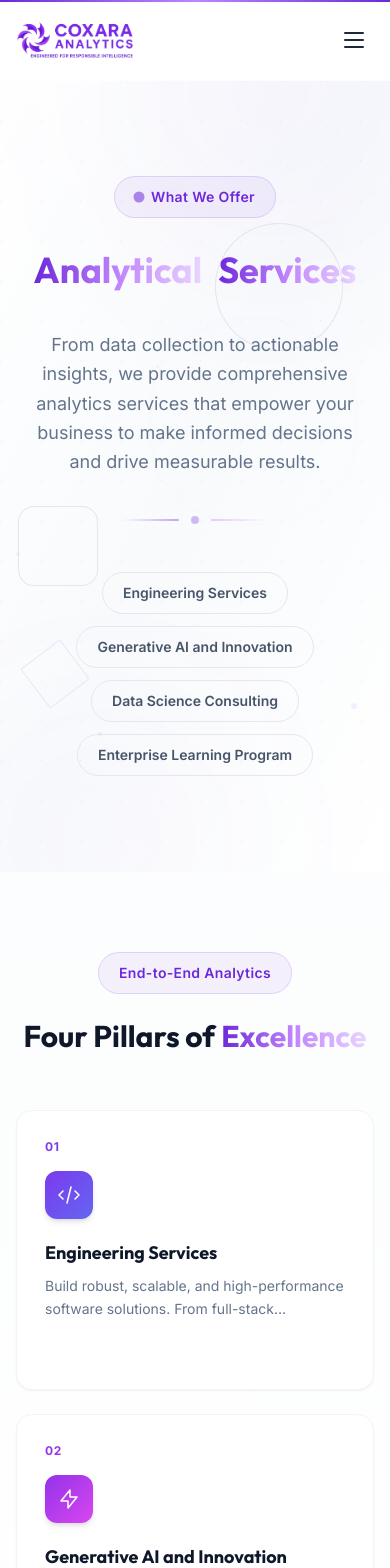
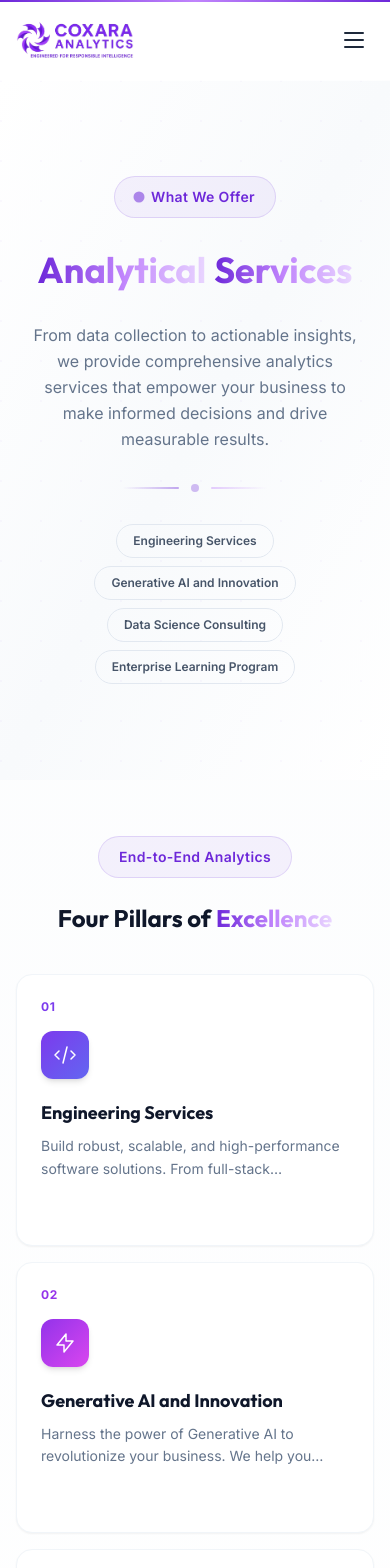
Before and after one commit to chandran65/coxara_analytics, a React (Vite) app in the folder client/: page /services in a window 390 px wide. Shown: the top 1568 px of the page. Built offline with nearby package versions, Linux system fonts and the light colour scheme.

Commit message:
feat: Improve Navbar interaction and enhance ServicesPage layout for better responsiveness

```diff
--- a/client/src/hooks/useScrollPosition.js
+++ b/client/src/hooks/useScrollPosition.js
@@ -8,7 +8,7 @@ export const useScrollPosition = () => {
       setScrollPosition(globalThis.scrollY);
     };
 
-    globalThis.addEventListener("scroll", updatePosition);
+    globalThis.addEventListener("scroll", updatePosition, { passive: true });
     updatePosition();
 
     return () => globalThis.removeEventListener("scroll", updatePosition);
--- a/client/src/pages/ServicesPage.jsx
+++ b/client/src/pages/ServicesPage.jsx
@@ -1,6 +1,7 @@
 import { useRef } from "react";
 import { motion, useScroll, useTransform } from "framer-motion";
 import { Link } from "react-router-dom";
+import { useMediaQuery } from "../hooks/useMediaQuery";
 
 /* ─────────────────────── Service Data ─────────────────────── */
 const services = [
@@ -119,21 +120,21 @@ const ServicesHero = () => {
     <section
       ref={heroRef}
       className="relative w-full overflow-hidden bg-gradient-to-br from-white via-secondary-50 to-white"
-      style={{ marginTop: "80px", minHeight: "calc(100vh - 80px)" }}
+      style={{ marginTop: "80px", minHeight: "min(calc(100vh - 80px), 700px)" }}
     >
       {/* Gradient blobs */}
       <motion.div
-        className="absolute top-[-15%] right-[-5%] w-[55vw] h-[55vw] rounded-full bg-brand-purple/[0.06] blur-[100px]"
+        className="absolute top-[-15%] right-[-5%] w-[55vw] h-[55vw] rounded-full bg-brand-purple/[0.06] blur-[100px] hidden sm:block"
         animate={{ x: [0, -40, 0], y: [0, 30, 0], scale: [1, 1.1, 1] }}
         transition={{ duration: 20, repeat: Infinity, ease: "easeInOut" }}
       />
       <motion.div
-        className="absolute bottom-[-10%] left-[-5%] w-[45vw] h-[45vw] rounded-full bg-brand-accent/[0.05] blur-[90px]"
+        className="absolute bottom-[-10%] left-[-5%] w-[45vw] h-[45vw] rounded-full bg-brand-accent/[0.05] blur-[90px] hidden sm:block"
         animate={{ x: [0, 35, 0], y: [0, -25, 0], scale: [1, 1.08, 1] }}
         transition={{ duration: 16, repeat: Infinity, ease: "easeInOut" }}
       />
       <motion.div
-        className="absolute top-[40%] left-[50%] w-[20vw] h-[20vw] rounded-full bg-brand-glow/[0.04] blur-[70px]"
+        className="absolute top-[40%] left-[50%] w-[20vw] h-[20vw] rounded-full bg-brand-glow/[0.04] blur-[70px] hidden sm:block"
         animate={{ x: [0, 20, 0], y: [0, -15, 0] }}
         transition={{ duration: 12, repeat: Infinity, ease: "easeInOut" }}
       />
@@ -149,7 +150,7 @@ const ServicesHero = () => {
       />
 
       {/* Floating geometry */}
-      <div className="absolute inset-0 pointer-events-none">
+      <div className="absolute inset-0 pointer-events-none hidden sm:block">
         <motion.div
           className="absolute top-[18%] right-[12%] w-32 h-32 border border-brand-purple/10 rounded-full"
           animate={{ rotate: 360 }}
@@ -193,8 +194,12 @@ const ServicesHero = () => {
 
       {/* Hero content */}
       <motion.div
-        className="relative z-10 flex flex-col items-center justify-center px-6 py-24"
-        style={{ y: textY, opacity, minHeight: "calc(100vh - 80px)" }}
+        className="relative z-10 flex flex-col items-center justify-center px-4 sm:px-6 py-16 sm:py-24"
+        style={{
+          y: textY,
+          opacity,
+          minHeight: "min(calc(100vh - 80px), 700px)",
+        }}
       >
         <div className="text-center max-w-5xl mx-auto">
           {/* Badge */}
@@ -215,7 +220,7 @@ const ServicesHero = () => {
           </motion.div>
 
           {/* Word-by-word title */}
-          <h1 className="flex flex-wrap items-center justify-center gap-x-4 gap-y-2 mb-8 pb-1">
+          <h1 className="flex flex-wrap items-center justify-center gap-x-2 sm:gap-x-4 gap-y-1 sm:gap-y-2 mb-6 sm:mb-8 pb-1">
             {words.map((word, i) => (
               <motion.span
                 key={i}
@@ -241,7 +246,7 @@ const ServicesHero = () => {
             initial={{ opacity: 0, y: 20 }}
             animate={{ opacity: 1, y: 0 }}
             transition={{ duration: 0.7, delay: 0.7, ease: [0.16, 1, 0.3, 1] }}
-            className="text-lg sm:text-xl text-secondary-500 max-w-2xl mx-auto leading-relaxed mb-10"
+            className="text-base sm:text-lg md:text-xl text-secondary-500 max-w-2xl mx-auto leading-relaxed mb-8 sm:mb-10 px-2 sm:px-0"
           >
             From data collection to actionable insights, we provide
             comprehensive analytics services that empower your business to make
@@ -265,13 +270,13 @@ const ServicesHero = () => {
             initial={{ opacity: 0, y: 20 }}
             animate={{ opacity: 1, y: 0 }}
             transition={{ duration: 0.6, delay: 1.2, ease: [0.16, 1, 0.3, 1] }}
-            className="flex flex-wrap justify-center gap-3 mt-12"
+            className="flex flex-wrap justify-center gap-2 sm:gap-3 mt-8 sm:mt-12 px-2 sm:px-0"
           >
             {services.map((s) => (
               <a
                 key={s.id}
                 href={`#${s.id}`}
-                className="px-5 py-2.5 rounded-full text-sm font-semibold border border-secondary-200 text-secondary-600 hover:border-brand-purple/40 hover:text-brand-purple hover:bg-brand-purple/[0.04] transition-all duration-300"
+                className="px-4 sm:px-5 py-2 sm:py-2.5 rounded-full text-xs sm:text-sm font-semibold border border-secondary-200 text-secondary-600 hover:border-brand-purple/40 hover:text-brand-purple hover:bg-brand-purple/[0.04] transition-all duration-300"
               >
                 {s.title}
               </a>
@@ -366,8 +371,8 @@ const EngineeringVisual = () => {
   ];
 
   return (
-    <div className="h-72 relative select-none">
-      <div className="flex items-center gap-2 px-4 py-2.5 bg-[#1e1e2e] rounded-t-xl border-b border-white/5">
+    <div className="min-h-[224px] sm:min-h-[288px] relative select-none flex flex-col">
+      <div className="flex items-center gap-2 px-3 sm:px-4 py-2 sm:py-2.5 bg-[#1e1e2e] rounded-t-xl border-b border-white/5">
         <div className="flex gap-1.5">
           <div className="w-2.5 h-2.5 rounded-full bg-rose-400/80" />
           <div className="w-2.5 h-2.5 rounded-full bg-amber-400/80" />
@@ -380,7 +385,7 @@ const EngineeringVisual = () => {
           TypeScript
         </span>
       </div>
-      <div className="bg-[#1a1a2e] rounded-b-xl p-4 font-mono text-[11px] leading-[1.85] overflow-hidden h-[calc(100%-36px)]">
+      <div className="bg-[#1a1a2e] rounded-b-xl p-3 sm:p-4 font-mono text-[10px] sm:text-[11px] leading-[1.85] overflow-hidden flex-1">
         {codeLines.map((line, i) => (
           <motion.div
             key={i}
@@ -418,8 +423,8 @@ const EngineeringVisual = () => {
 
 /* ── Gen AI: Chat Interface Mockup ── */
 const GenAIVisual = () => (
-  <div className="h-72 relative flex flex-col select-none">
-    <div className="flex items-center gap-2 px-4 py-2.5 border-b border-secondary-100">
+  <div className="min-h-[224px] sm:min-h-[288px] relative flex flex-col select-none">
+    <div className="flex items-center gap-2 px-3 sm:px-4 py-2 sm:py-2.5 border-b border-secondary-100">
       <div className="w-6 h-6 bg-gradient-to-br from-purple-500 to-fuchsia-500 rounded-lg flex items-center justify-center">
         <svg
           className="w-3.5 h-3.5 text-white"
@@ -548,8 +553,8 @@ const DataScienceVisual = () => {
   const bars = [42, 68, 55, 82, 60, 88, 72, 78, 50, 92, 65, 85];
 
   return (
-    <div className="h-72 relative flex flex-col select-none">
-      <div className="flex items-center justify-between px-4 py-2.5 border-b border-secondary-100">
+    <div className="min-h-[224px] sm:min-h-[288px] relative flex flex-col select-none">
+      <div className="flex items-center justify-between px-3 sm:px-4 py-2 sm:py-2.5 border-b border-secondary-100">
         <div className="flex items-center gap-2">
           <div className="w-2 h-2 rounded-full bg-brand-purple" />
           <span className="text-[10px] font-bold text-secondary-400 uppercase tracking-wider">
@@ -595,7 +600,7 @@ const DataScienceVisual = () => {
         ))}
       </div>
 
-      <div className="flex items-end gap-[5px] flex-1 px-4 pb-1">
+      <div className="flex items-end gap-[5px] h-24 sm:h-32 px-4 pb-1">
         {bars.map((h, i) => (
           <motion.div
             key={i}
@@ -653,8 +658,8 @@ const TrainingVisual = () => {
   ];
 
   return (
-    <div className="h-72 relative flex flex-col select-none">
-      <div className="flex items-center gap-2 px-5 py-2.5 border-b border-secondary-100">
+    <div className="min-h-[224px] sm:min-h-[288px] relative flex flex-col select-none">
+      <div className="flex items-center gap-2 px-4 sm:px-5 py-2 sm:py-2.5 border-b border-secondary-100">
         <div className="w-2 h-2 rounded-full bg-brand-purple" />
         <span className="text-[10px] font-bold text-secondary-400 uppercase tracking-wider">
           Learning Path
@@ -737,11 +742,11 @@ const ServiceVisual = ({ service, index }) => {
   };
 
   return (
-    <div className="relative">
+    <div className="relative py-2">
       {/* Tilted accent background */}
       <motion.div
-        initial={{ opacity: 0, scale: 0.8, rotate: isEven ? -6 : 6 }}
-        whileInView={{ opacity: 1, scale: 1, rotate: isEven ? -3 : 3 }}
+        initial={{ opacity: 0, scale: 0.8, rotate: isEven ? -4 : 4 }}
+        whileInView={{ opacity: 1, scale: 1, rotate: isEven ? -2 : 2 }}
         viewport={{ once: true }}
         transition={{ duration: 0.8, ease: [0.16, 1, 0.3, 1] }}
         className={`absolute inset-0 bg-gradient-to-br ${service.accentLight} rounded-3xl`}
@@ -766,7 +771,10 @@ const ServiceSection = ({ service, index }) => {
   const isEven = index % 2 === 0;
 
   return (
-    <section id={service.id} className="scroll-mt-24 py-24 md:py-32 relative">
+    <section
+      id={service.id}
+      className="scroll-mt-24 py-16 sm:py-20 md:py-32 relative"
+    >
       {/* Subtle background for alternating sections */}
       {!isEven && (
         <div className="absolute inset-0 bg-gradient-to-b from-secondary-50/50 via-secondary-50/30 to-transparent pointer-events-none" />
@@ -779,7 +787,7 @@ const ServiceSection = ({ service, index }) => {
           whileInView={{ opacity: 1, y: 0 }}
           viewport={{ once: true }}
           transition={{ duration: 0.6, ease: [0.16, 1, 0.3, 1] }}
-          className="flex items-center gap-4 mb-16"
+          className="flex items-center gap-3 sm:gap-4 mb-10 sm:mb-16"
         >
           <span
             className={`text-sm font-bold bg-gradient-to-r ${service.accent} bg-clip-text text-transparent tracking-wider`}
@@ -794,20 +802,20 @@ const ServiceSection = ({ service, index }) => {
           </span>
         </motion.div>
 
-        <div className="grid grid-cols-1 lg:grid-cols-2 gap-16 lg:gap-20 items-center">
+        <div className="grid grid-cols-1 lg:grid-cols-2 gap-10 sm:gap-12 lg:gap-20 items-center">
           {/* Content side */}
           <motion.div
-            initial={{ opacity: 0, x: isEven ? -30 : 30 }}
+            initial={{ opacity: 0, x: isEven ? -20 : 20 }}
             whileInView={{ opacity: 1, x: 0 }}
             viewport={{ once: true }}
             transition={{ duration: 0.7, ease: [0.16, 1, 0.3, 1] }}
             className={isEven ? "" : "lg:order-2"}
           >
-            <h2 className="text-3xl sm:text-4xl md:text-5xl font-display font-bold text-secondary-900 mb-6 leading-tight">
+            <h2 className="text-2xl sm:text-3xl md:text-4xl lg:text-5xl font-display font-bold text-secondary-900 mb-4 sm:mb-6 leading-tight">
               {service.title}
             </h2>
 
-            <p className="text-lg text-secondary-500 leading-relaxed mb-10">
+            <p className="text-base sm:text-lg text-secondary-500 leading-relaxed mb-8 sm:mb-10">
               {service.description}
             </p>
 
@@ -849,8 +857,11 @@ const ServiceSection = ({ service, index }) => {
 };
 
 /* ─────────────────────── Overview Cards Strip ─────────────────────── */
-const OverviewStrip = () => (
-  <section className="py-20 bg-white relative overflow-hidden">
+const OverviewStrip = () => {
+  const isTouchDevice = useMediaQuery("(hover: none) and (pointer: coarse)");
+
+  return (
+    <section className="py-14 sm:py-16 md:py-20 bg-white relative overflow-hidden">
       {/* Background accent */}
       <div className="absolute inset-0 bg-gradient-to-b from-secondary-50/40 to-white pointer-events-none" />
 
@@ -860,14 +871,14 @@ const OverviewStrip = () => (
           whileInView={{ opacity: 1, y: 0 }}
           viewport={{ once: true }}
           transition={{ duration: 0.6, ease: [0.16, 1, 0.3, 1] }}
-        className="text-center mb-14"
+          className="text-center mb-10 sm:mb-14"
         >
           <span className="inline-flex items-center gap-2 px-5 py-2.5 bg-brand-purple/[0.06] border border-brand-purple/15 rounded-full mb-6">
             <span className="text-sm font-semibold text-brand-purple tracking-wide">
               End-to-End Analytics
             </span>
           </span>
-        <h2 className="text-3xl sm:text-4xl md:text-5xl font-display font-bold text-secondary-900">
+          <h2 className="text-2xl sm:text-3xl md:text-4xl lg:text-5xl font-display font-bold text-secondary-900">
             Four Pillars of{" "}
             <span className="bg-gradient-to-r from-brand-purple via-brand-accent to-brand-glow bg-clip-text text-transparent">
               Excellence
@@ -875,7 +886,7 @@ const OverviewStrip = () => (
           </h2>
         </motion.div>
 
-      <div className="grid grid-cols-1 sm:grid-cols-2 lg:grid-cols-4 gap-6">
+        <div className="grid grid-cols-1 sm:grid-cols-2 lg:grid-cols-4 gap-4 sm:gap-6">
           {services.map((service, idx) => (
             <motion.a
               key={service.id}
@@ -890,13 +901,15 @@ const OverviewStrip = () => (
               }}
             >
               <motion.div
-              whileHover={{ y: -8 }}
+                {...(isTouchDevice
+                  ? { whileTap: { scale: 0.97 } }
+                  : { whileHover: { y: -8 } })}
                 transition={{ type: "spring", stiffness: 300, damping: 20 }}
-              className="group relative bg-white rounded-2xl border border-secondary-100 p-7 h-full overflow-hidden shadow-sm hover:shadow-xl hover:shadow-secondary-200/30 transition-shadow duration-300"
+                className="group relative bg-white rounded-2xl border border-secondary-100 p-6 sm:p-7 h-full overflow-hidden shadow-sm hover:shadow-xl hover:shadow-secondary-200/30 transition-shadow duration-300"
               >
                 {/* Top accent line */}
                 <div
-                className={`absolute top-0 left-0 right-0 h-[2px] bg-gradient-to-r ${service.accent} scale-x-0 group-hover:scale-x-100 transition-transform duration-500 origin-left`}
+                  className={`absolute top-0 left-0 right-0 h-[2px] bg-gradient-to-r ${service.accent} ${isTouchDevice ? "scale-x-100" : "scale-x-0 group-hover:scale-x-100"} transition-transform duration-500 origin-left`}
                 />
 
                 {/* Number */}
@@ -908,7 +921,7 @@ const OverviewStrip = () => (
 
                 {/* Icon */}
                 <div
-                className={`w-12 h-12 bg-gradient-to-br ${service.accent} rounded-xl flex items-center justify-center text-white mb-5 shadow-md group-hover:scale-110 group-hover:rotate-3 transition-all duration-300`}
+                  className={`w-12 h-12 bg-gradient-to-br ${service.accent} rounded-xl flex items-center justify-center text-white mb-5 shadow-md ${isTouchDevice ? "" : "group-hover:scale-110 group-hover:rotate-3"} transition-all duration-300`}
                 >
                   <svg
                     className="w-6 h-6"
@@ -931,7 +944,9 @@ const OverviewStrip = () => (
                 </p>
 
                 {/* Arrow */}
-              <div className="mt-5 flex items-center text-brand-purple opacity-0 group-hover:opacity-100 transition-all duration-300">
+                <div
+                  className={`mt-5 flex items-center text-brand-purple ${isTouchDevice ? "opacity-100" : "opacity-0 group-hover:opacity-100"} transition-all duration-300`}
+                >
                   <span className="text-sm font-semibold">Explore</span>
                   <svg
                     className="w-4 h-4 ml-1.5 group-hover:translate-x-1 transition-transform duration-300"
@@ -954,17 +969,18 @@ const OverviewStrip = () => (
       </div>
     </section>
   );
+};
 
 /* ─────────────────────── CTA Section ─────────────────────── */
 const CTASection = () => (
-  <section className="py-24 md:py-32">
+  <section className="py-16 sm:py-20 md:py-32">
     <div className="container-custom">
       <motion.div
         initial={{ opacity: 0, y: 30 }}
         whileInView={{ opacity: 1, y: 0 }}
         viewport={{ once: true }}
         transition={{ duration: 0.7, ease: [0.16, 1, 0.3, 1] }}
-        className="relative bg-gradient-to-br from-brand-purple via-brand-medium to-brand-accent rounded-3xl p-10 md:p-16 lg:p-20 text-center text-white shadow-2xl overflow-hidden"
+        className="relative bg-gradient-to-br from-brand-purple via-brand-medium to-brand-accent rounded-2xl sm:rounded-3xl p-6 sm:p-8 md:p-16 lg:p-20 text-center text-white shadow-2xl overflow-hidden"
       >
         {/* Background decorations */}
         <div className="absolute inset-0 bg-[radial-gradient(circle_at_30%_50%,rgba(255,255,255,0.1),transparent_50%)]" />
@@ -972,28 +988,28 @@ const CTASection = () => (
 
         {/* Floating shapes */}
         <motion.div
-          className="absolute top-10 left-10 w-24 h-24 border border-white/10 rounded-full"
+          className="absolute top-10 left-10 w-24 h-24 border border-white/10 rounded-full hidden sm:block"
           animate={{ rotate: 360 }}
           transition={{ duration: 20, repeat: Infinity, ease: "linear" }}
         />
         <motion.div
-          className="absolute bottom-10 right-10 w-16 h-16 border border-white/10 rounded-lg rotate-45"
+          className="absolute bottom-10 right-10 w-16 h-16 border border-white/10 rounded-lg rotate-45 hidden sm:block"
           animate={{ rotate: [45, 405] }}
           transition={{ duration: 15, repeat: Infinity, ease: "linear" }}
         />
 
         <div className="relative z-10">
-          <h2 className="text-3xl sm:text-4xl md:text-5xl font-display font-bold mb-5 leading-tight">
+          <h2 className="text-2xl sm:text-3xl md:text-4xl lg:text-5xl font-display font-bold mb-4 sm:mb-5 leading-tight">
             Let's Build Your Analytics Solution
           </h2>
-          <p className="text-lg md:text-xl text-white/80 mb-10 max-w-2xl mx-auto leading-relaxed">
+          <p className="text-base sm:text-lg md:text-xl text-white/80 mb-8 sm:mb-10 max-w-2xl mx-auto leading-relaxed">
             Partner with us to unlock the full potential of your data and drive
             measurable business outcomes.
           </p>
-          <div className="flex flex-wrap justify-center gap-4">
+          <div className="flex flex-col sm:flex-row justify-center gap-3 sm:gap-4">
             <Link
               to="/company/contact"
-              className="inline-flex items-center gap-2 px-8 py-4 bg-white text-brand-purple rounded-full font-bold text-base shadow-lg shadow-black/10 hover:shadow-xl hover:scale-105 transition-all duration-300"
+              className="inline-flex items-center justify-center gap-2 px-6 sm:px-8 py-3.5 sm:py-4 bg-white text-brand-purple rounded-full font-bold text-sm sm:text-base shadow-lg shadow-black/10 hover:shadow-xl hover:scale-105 transition-all duration-300"
             >
               Get Started
               <svg
@@ -1012,7 +1028,7 @@ const CTASection = () => (
             </Link>
             <Link
               to="/resources"
-              className="inline-flex items-center gap-2 px-8 py-4 bg-white/10 text-white border border-white/20 rounded-full font-bold text-base hover:bg-white/20 transition-all duration-300 backdrop-blur-sm"
+              className="inline-flex items-center justify-center gap-2 px-6 sm:px-8 py-3.5 sm:py-4 bg-white/10 text-white border border-white/20 rounded-full font-bold text-sm sm:text-base hover:bg-white/20 transition-all duration-300 backdrop-blur-sm"
             >
               Explore Resources
             </Link>
```
Also changed, not shown: client/src/components/layout/Navbar.jsx (+17 -17 lines). Lines whose indentation alone changed are shown as unchanged.
